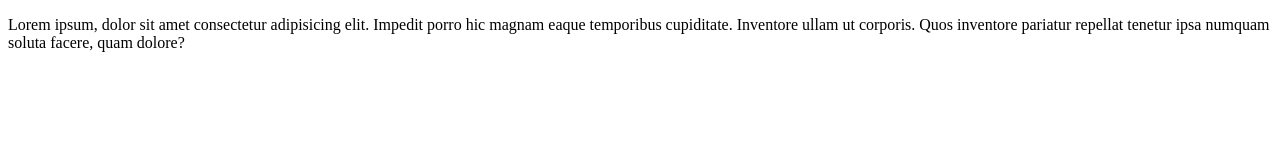
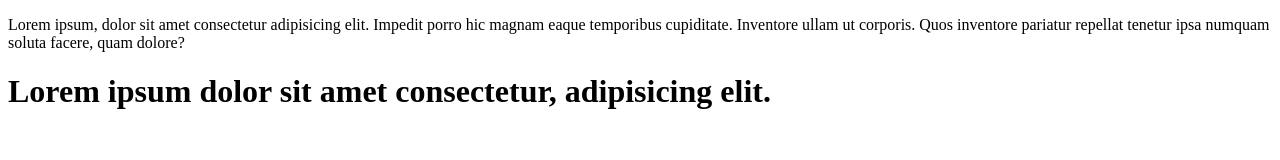
Before and after one commit to dkilav/publika, a plain HTML site: page index.html in a window 1280 px wide. Drawn offline with Linux system fonts and the light colour scheme.

Commit message:
two commit

```diff
--- a/index.html
+++ b/index.html
@@ -7,5 +7,6 @@
 </head>
 <body>
     <p>Lorem ipsum, dolor sit amet consectetur adipisicing elit. Impedit porro hic magnam eaque temporibus cupiditate. Inventore ullam ut corporis. Quos inventore pariatur repellat tenetur ipsa numquam soluta facere, quam dolore?</p>
+     <h1>Lorem ipsum dolor sit amet consectetur, adipisicing elit.</h1>
 </body>
 </html>
```
